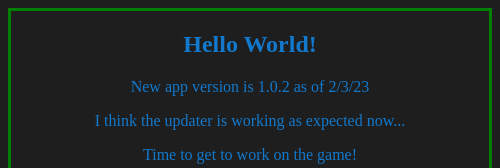
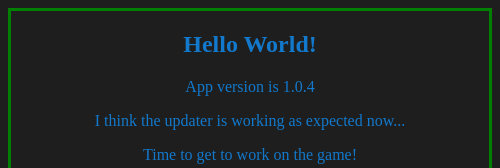
Before and after one commit to benlantaff/bolojs, an Electron app: page index.html in a window 500 px wide. Shown: the top 168 px of the page. Drawn offline with Linux system fonts and the light colour scheme.

Commit message:
new token

```diff
--- a/index.html
+++ b/index.html
@@ -19,7 +19,7 @@
   <body style="color: #1379cc; background-color: #1e1e1e">
     <div class="center">
       <h2>Hello World!</h2>
-      <p>New app version is 1.0.2 as of 2/3/23</p>
+      <p>App version is 1.0.4</p>
       <p>I think the updater is working as expected now...</p>
       <p>Time to get to work on the game!</p>
       <img src="./icon.png" />
--- a/package.json
+++ b/package.json
@@ -1,6 +1,6 @@
 {
   "name": "bolojs",
-  "version": "1.0.3",
+  "version": "1.0.4",
   "description": "BoloJS client",
   "main": "index.js",
   "scripts": {
```
